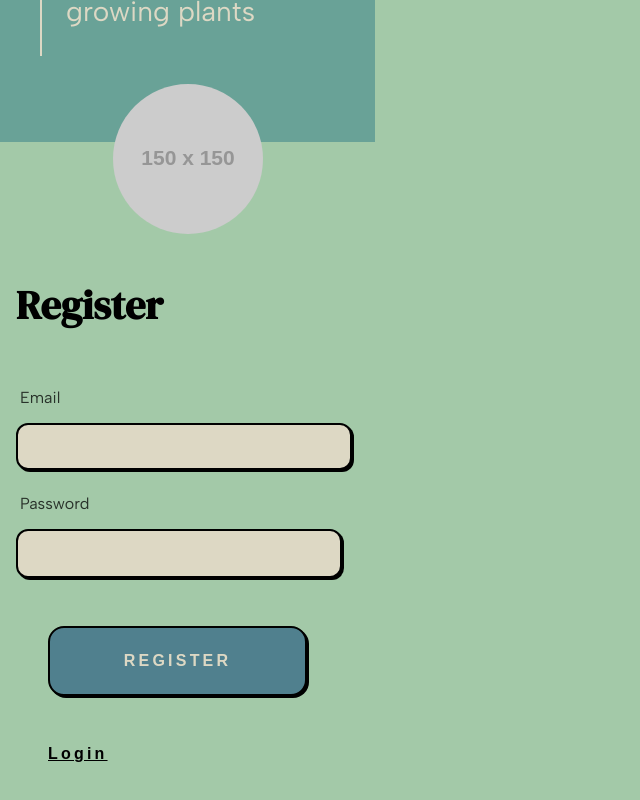
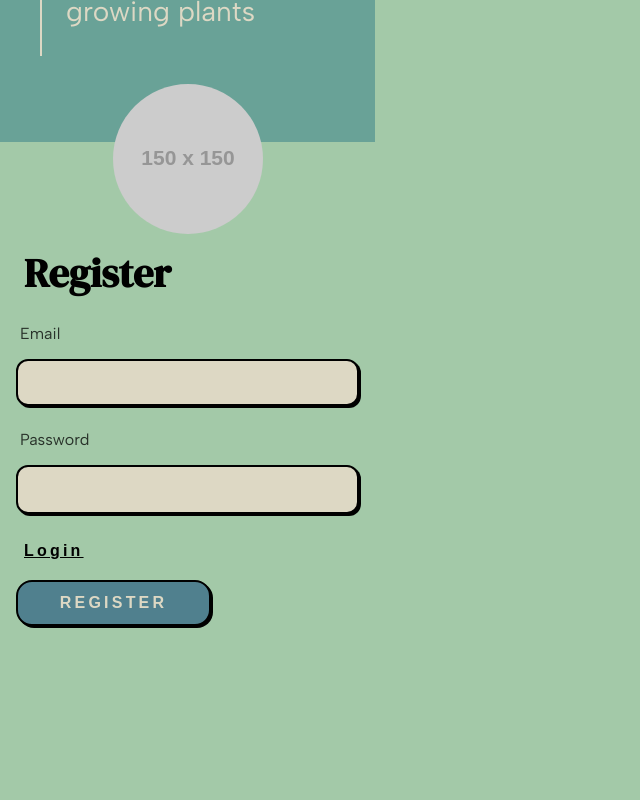
Before and after one commit to elsalvadordali/green-smile, a React (Vite) app: page / in a window 1280 px wide. Shown: the part 442-1242 px from the top of the page, without its empty margins (0-640 px from the left). After the commit the page ends 1084 px from the top, so only its background shows below. Built offline with nearby package versions, Linux system fonts and the light colour scheme.

Commit message:
stylish already

```diff
--- a/src/Forms.css
+++ b/src/Forms.css
@@ -12,7 +12,6 @@ h1 span {
 }
 
 h2 {
-    margin-top: 5rem;
     margin-bottom: 1rem;
     text-align: center;
     font-family: "Albert Sans", sans-serif;
@@ -64,7 +63,8 @@ input {
     outline: 0;
     margin-bottom: 0.5rem;
     width: 100%;
-    max-width: 300px;
+    max-width: 360px;
+    box-sizing: border-box;
     font: inherit;
 }
 
@@ -75,6 +75,14 @@ input:active {
 button:hover,
 button:active {
     background-color: #69a297;
+}
+
+.link {
+    grid-row-start: 7;
+}
+
+.error {
+    grid-row-start: 6;
 }
 
 button {
@@ -89,8 +97,7 @@ button {
     border-radius: 1rem;
     box-shadow: 2px 2px 0 #000;
     grid-column-start: 1;
-    grid-row-start: 6;
-    margin: 2rem 2rem;
-    padding: 1.5rem 2rem;
+    grid-row-start: 8;
+    padding: .75rem 2rem;
     width: 100%;
 }
--- a/src/Garden.css
+++ b/src/Garden.css
@@ -3,21 +3,20 @@
   grid-template-rows: repeat(6, 1fr);
   grid-template-columns: repeat(5, 1fr);
   gap: .5rem;
-  height: 84vh;
+  height: 77vh;
   background-color: #ddd8c4;
   padding: 1rem;
   border-radius: 1rem;
-
+  margin: 1rem;
 }
 
 .soil {
   border: 2px solid #abc9a8;
-  padding: 1rem;
   border-radius: 1rem;
   display: flex;
   flex-flow: column nowrap;
   justify-content: flex-end;
-  height: calc(60vh / 6);
+  height: calc(66vh / 6);
 }
 
 .soil:hover {
@@ -27,15 +26,26 @@
 
 header {
   display: flex;
-  margin-bottom: 1rem;
+  justify-content: flex-start;
+  align-items: center;
+  margin: 1rem;
+  margin-bottom: 0;
   background-color: #84b59f;
   border-radius: 1rem;
-  padding: 1rem;
+  padding: .5rem 1rem;
   box-sizing: border-box;
 }
 
+header h3 {
+  margin: 0;
+  margin: 0;
+}
+
 header button {
+  padding: .25rem .5rem;
   margin-right: 2rem;
+  width: fit-content;
+  box-shadow: ;
 }
 
 .garden h2 {
--- a/src/Garden.jsx
+++ b/src/Garden.jsx
@@ -54,7 +54,7 @@ const Garden = ({ goNextPage, db }) => {
     <div>
       <header>
         <button>{'<'}</button>
-        <h2>{month}</h2>
+        <h3>{month}</h3>
 
       </header>
       <div className="garden">
--- a/src/Login.jsx
+++ b/src/Login.jsx
@@ -42,9 +42,10 @@ const Login = ({ updateUserId, toggleLogin }) => {
                 <label htmlFor='password' className='password-label'>Password</label>
                 <input type='password' id='password' onChange={(e) => setPword(e.target.value)} />
                 {errMessage ? <AuthError errMessage={errMessage} /> : null}
+                <button className='link' type='button' onClick={() => toggleLogin()} >Register</button>
+
                 <button type='submit'>Next</button>
             </form>
-            <button className='link' type='button' onClick={() => toggleLogin()} >Register</button>
         </div>
     );
 };
--- a/src/Plant.css
+++ b/src/Plant.css
@@ -1,5 +1,5 @@
 h5 {
-    font-size: 4rem;
+    font-size: 2rem;
     text-align: center;
     margin: 2rem 1rem;
 }
@@ -23,7 +23,7 @@ h5 {
 }
 
 h4 {
-    font-size: 2.5rem;
+    font-size: 1.5rem;
     text-align: center;
     background-color: #69a297;
     padding: 1rem;
--- a/src/Register.jsx
+++ b/src/Register.jsx
@@ -35,13 +35,14 @@ const Register = ({ goNextPage, updateUserId, toggleLogin }) => {
                 <input type='text' id='email' onChange={(e) => setEmail(e.target.value)} />
                 <label htmlFor='password' className='password-label'>Password</label>
                 <input type='password' id='password' onChange={(e) => setPword(e.target.value)} />
+                {errMessage && <AuthError errMessage={errMessage} />}
+                <button className='link' type='button' onClick={() => toggleLogin()} >Login</button>
 
                 <button type='submit'>Register</button>
             </form>
-            <button className='link' type='button' onClick={() => toggleLogin()} >Login</button>
 
-            {errMessage ? <AuthError errMessage={errMessage} /> : null}
-        </div>
+
+        </div >
     );
 };
 
--- a/src/SplashPage.css
+++ b/src/SplashPage.css
@@ -50,6 +50,6 @@ p {
   width: fit-content;
   text-transform: none;
   text-decoration: underline;
-  padding: 0 1rem;
-  margin: 0 2rem 3rem;
+  padding: 0 .25rem;
+  margin: .25rem .25rem .75rem;
 }
--- a/src/WriteEntry.jsx
+++ b/src/WriteEntry.jsx
@@ -39,8 +39,7 @@ const WriteEntry = ({ promptNumber, goNextPage }) => {
     }
     return (
         <form onSubmit={(e) => submit(e)}>
-            {promptNumber}
-            <h2>{prompts[promptNumber]}</h2>
+            <h3>{prompts[promptNumber]}</h3>
             <textarea value={journal[month][date].entry} onChange={(e) => updateJournalEntry(e.target.value)} />
             <button>Give Thanks!</button>
         </form>
--- a/src/index.css
+++ b/src/index.css
@@ -15,13 +15,18 @@ body {
 
 .modal {
   position: fixed;
-  width: 90vw;
-  height: 52vh;
-  top: 24vh;
+  width: 88vw;
+  height: 60vh;
+  top: 15vh;
   background-color: #ddd8c4;
-  left: 5vw;
+  left: 6vw;
   border: 2px solid black;
   border-radius: 1rem;
+}
+
+.modal button {
+  width: fit-content;
+  margin-top: 2rem;
 }
 
 .row {
@@ -30,7 +35,6 @@ body {
   justify-content: space-evenly;
 }
 
-button {}
 
 form {
   padding: 1rem;
@@ -51,6 +55,7 @@ h2 {
 
 h3 {
   font-size: 2.5rem;
+  margin: .5rem
 }
 
 body,
```
